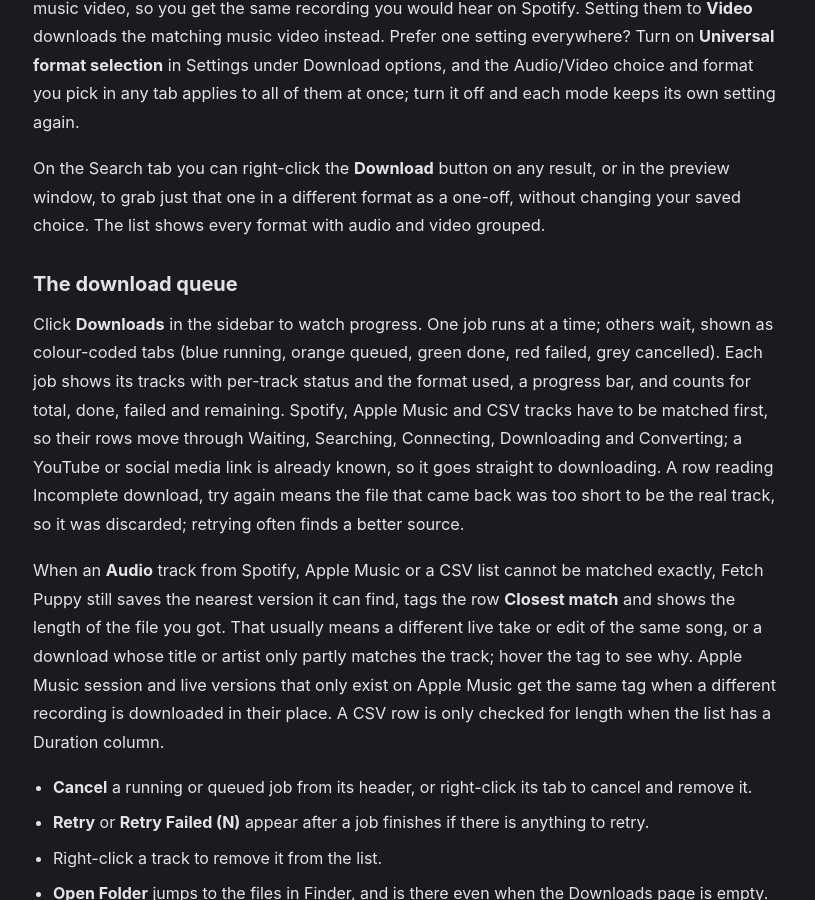
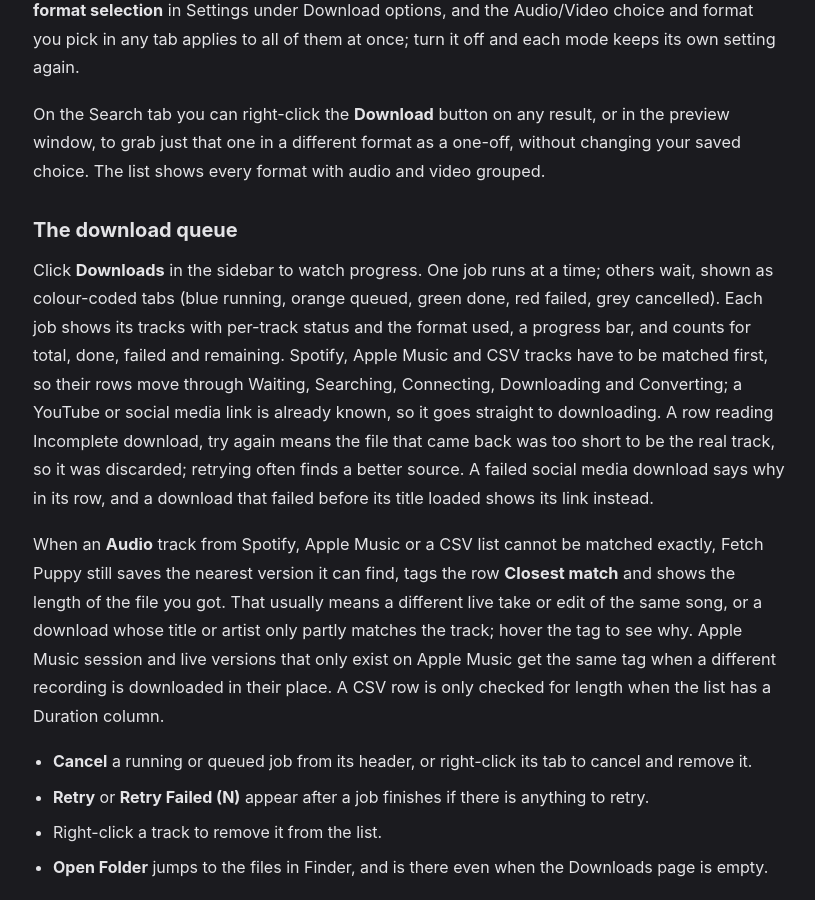
Before and after one commit to BSKapps/bskapps.github.io, a Jekyll site: the page built from articles/fetch-puppy-guide/index.html, in a window 1280 px wide and 900 px high, scrolled down 1528 px. Shown: the whole window, without its empty margins (231-1046 px from the left). Built offline with Jekyll 4.4.1, drawn with Linux system fonts in a browser that asks for light colours; some of the changed text lies outside the part shown.

Commit message:
Fetch Puppy guide: failed social rows say why, failed rows show their link; Vimeo channel tip removed

```diff
--- a/_data/guides/fetch-puppy-guide.json
+++ b/_data/guides/fetch-puppy-guide.json
@@ -46,7 +46,7 @@
             "**Spotify** - playlists, albums and tracks, including spotify.link share links. Public links work as-is, up to the first 100 tracks of a playlist. Your own Spotify API credentials (see Settings) get every track, except on playlists made by Spotify, and are needed for private playlists.",
             "**Apple Music** - playlists, albums and songs, no account needed.",
             "**YouTube** - videos, shorts and playlists. If a pasted link is both a video and a playlist, Fetch Puppy asks whether you want just the video or the whole playlist. Dragging one video out of a playlist skips the question and fetches just that video; use the playlist's own link when you want the lot. Channel and page links are refused; open a video or playlist and use its link.",
-            "**Social Media** - TikTok, Instagram, X, Facebook, Reddit, Vimeo, Twitch, Dailymotion and Snapchat Spotlight. Public posts download as-is. Some Instagram and Vimeo videos need you logged in to them in Firefox, Chrome, Brave or Edge, and so do private or age-restricted posts, except on TikTok, where they cannot be downloaded. If a Vimeo link asks you to log in, open the video inside a Vimeo channel and copy the link from the address bar (it contains /channels/); those links can download without a login. Profile links are refused; open the video and copy its link.",
+            "**Social Media** - TikTok, Instagram, X, Facebook, Reddit, Vimeo, Twitch, Dailymotion and Snapchat Spotlight. Public posts download as-is. Some Instagram and Vimeo videos need you logged in to them in Firefox, Chrome, Brave or Edge, and so do private or age-restricted posts, except on TikTok, where they cannot be downloaded. Profile links are refused; open the video and copy its link.",
             "**CSV File** - drop a CSV with Artist and Title columns (or click Choose File); each row is matched and downloaded. To find tracks over 10 minutes, add a Duration column (m:ss) under a header row. The tab clears once the download starts.",
             "**Search** - type a title, get the top matches with thumbnails, then preview a match right in the app (ad-free, full-length playback with fullscreen) before you download. Live streams are marked Live and can't be previewed or downloaded. Previewed results stay highlighted so you can find your way back to the one you want."
           ]
@@ -87,7 +87,7 @@
       "blocks": [
         {
           "type": "paragraph",
-          "text": "Click **Downloads** in the sidebar to watch progress. One job runs at a time; others wait, shown as colour-coded tabs (blue running, orange queued, green done, red failed, grey cancelled). Each job shows its tracks with per-track status and the format used, a progress bar, and counts for total, done, failed and remaining. Spotify, Apple Music and CSV tracks have to be matched first, so their rows move through Waiting, Searching, Connecting, Downloading and Converting; a YouTube or social media link is already known, so it goes straight to downloading. A row reading Incomplete download, try again means the file that came back was too short to be the real track, so it was discarded; retrying often finds a better source."
+          "text": "Click **Downloads** in the sidebar to watch progress. One job runs at a time; others wait, shown as colour-coded tabs (blue running, orange queued, green done, red failed, grey cancelled). Each job shows its tracks with per-track status and the format used, a progress bar, and counts for total, done, failed and remaining. Spotify, Apple Music and CSV tracks have to be matched first, so their rows move through Waiting, Searching, Connecting, Downloading and Converting; a YouTube or social media link is already known, so it goes straight to downloading. A row reading Incomplete download, try again means the file that came back was too short to be the real track, so it was discarded; retrying often finds a better source. A failed social media download says why in its row, and a download that failed before its title loaded shows its link instead."
         },
         {
           "type": "paragraph",
```
